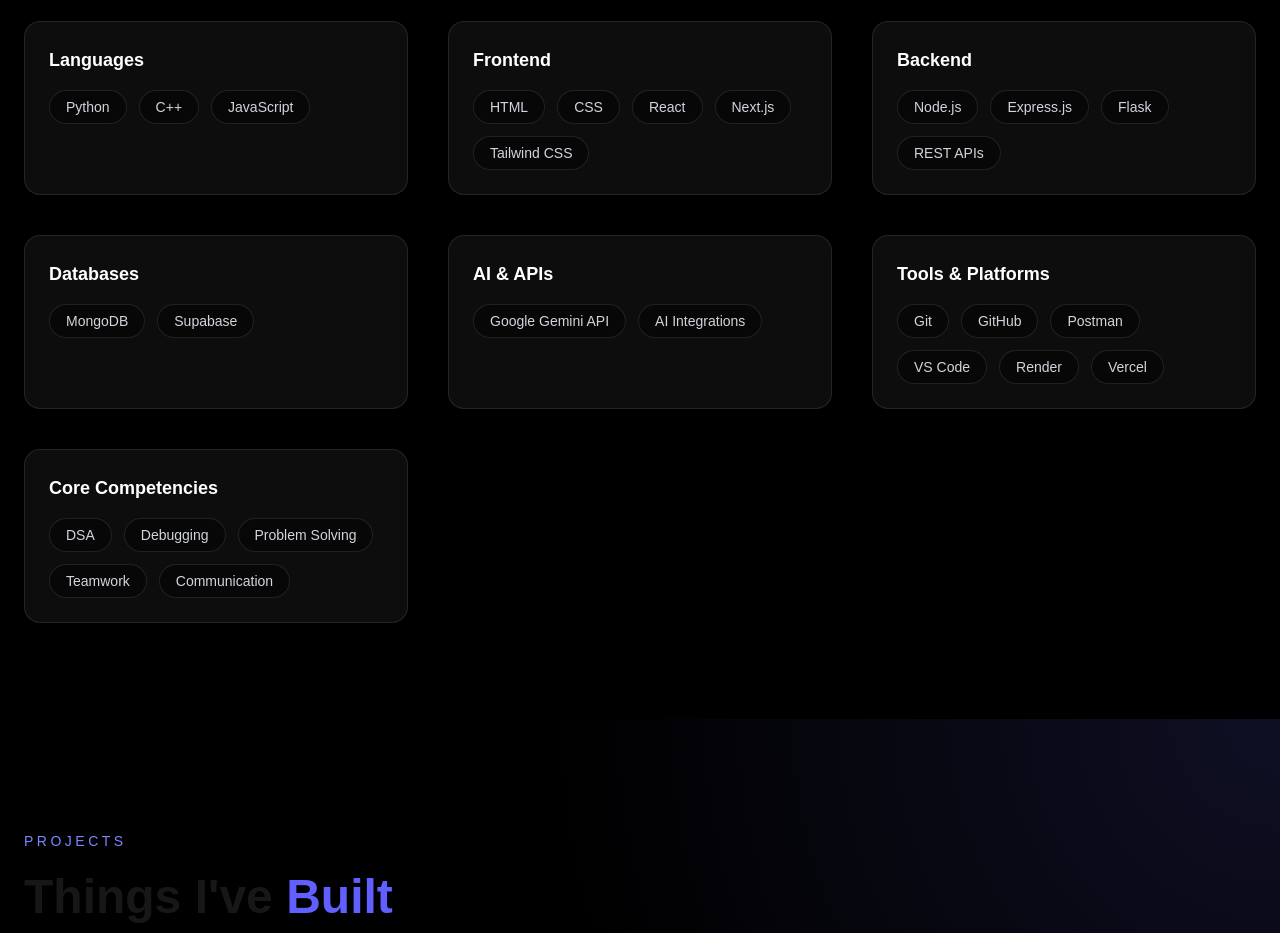
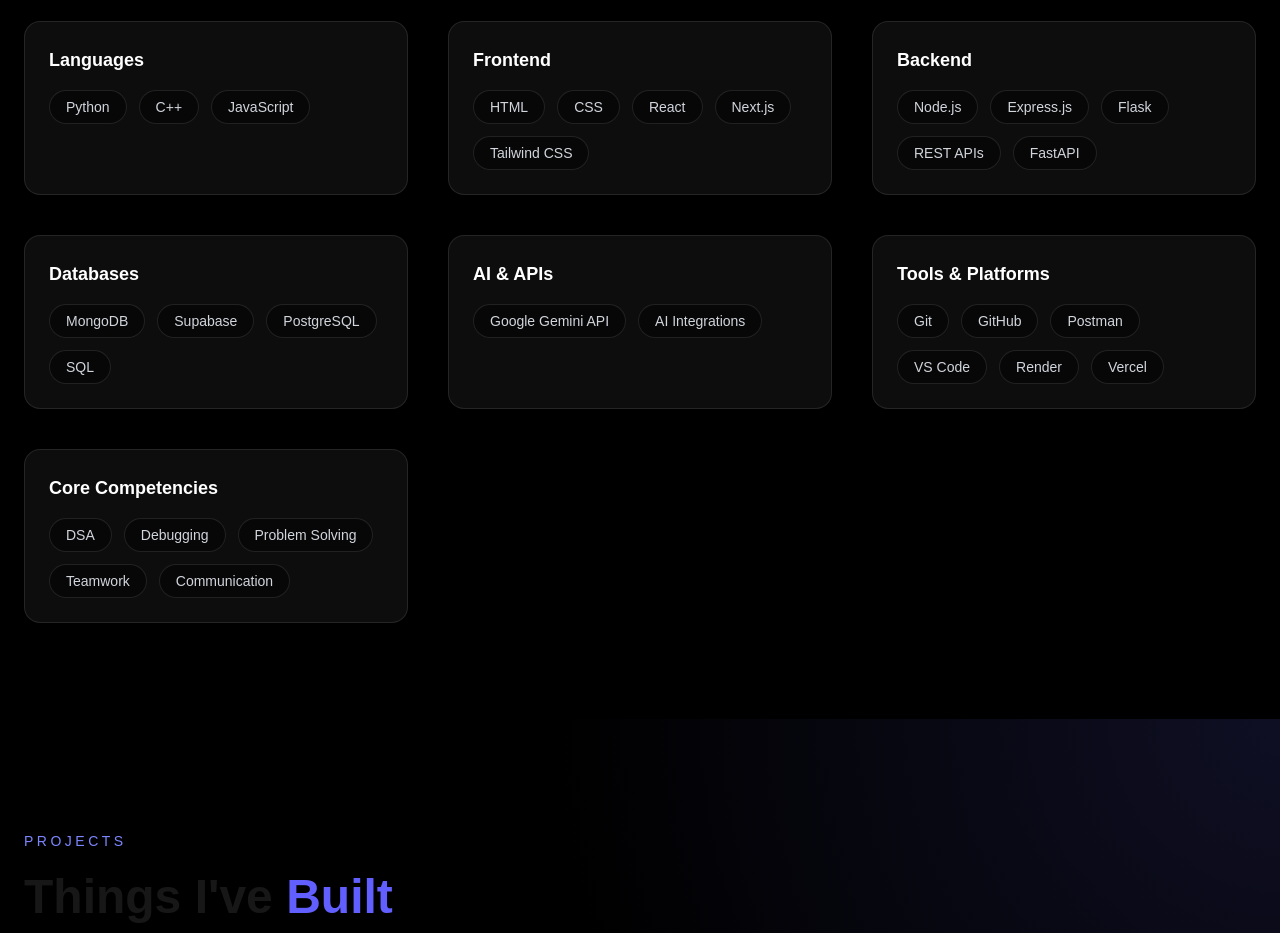
Before and after one commit to rakshitkamboj21/portfolio, a Next.js app: page / in a window 1280 px wide. Shown: the part 2860-3793 px from the top of the page. Built offline with nearby package versions, Linux system fonts and the light colour scheme.

Commit message:
Updated few parts

```diff
--- a/app/components/Contact.tsx
+++ b/app/components/Contact.tsx
@@ -58,7 +58,7 @@ export default function Contact() {
           </a>
 
           <a
-            href="/Updated Resume.pdf"
+            href="/Rakshit_Kamboj_NewResume.pdf"
             target="_blank"
             rel="noopener noreferrer"
             className="px-8 py-3 rounded-xl border border-gray-700 hover:border-indigo-500 transition text-gray-300"
@@ -67,7 +67,7 @@ export default function Contact() {
           </a>
 
         <a
-           href="/Updated Resume.pdf"
+           href="/Rakshit_Kamboj_NewResume.pdf"
            download
            className="px-8 py-3 rounded-xl border border-gray-700 hover:border-indigo-500 transition text-gray-300"
         >
--- a/app/components/Skills.tsx
+++ b/app/components/Skills.tsx
@@ -13,11 +13,11 @@ const skillGroups = [
   },
   {
     title: "Backend",
-    skills: ["Node.js", "Express.js", "Flask", "REST APIs"],
+    skills: ["Node.js", "Express.js", "Flask", "REST APIs","FastAPI"],
   },
   {
     title: "Databases",
-    skills: ["MongoDB", "Supabase"],
+    skills: ["MongoDB", "Supabase","PostgreSQL", "SQL"],
   },
   {
     title: "AI & APIs",
```
Also changed, not shown: 2 other files (tests, documents, lock files or other folders).
